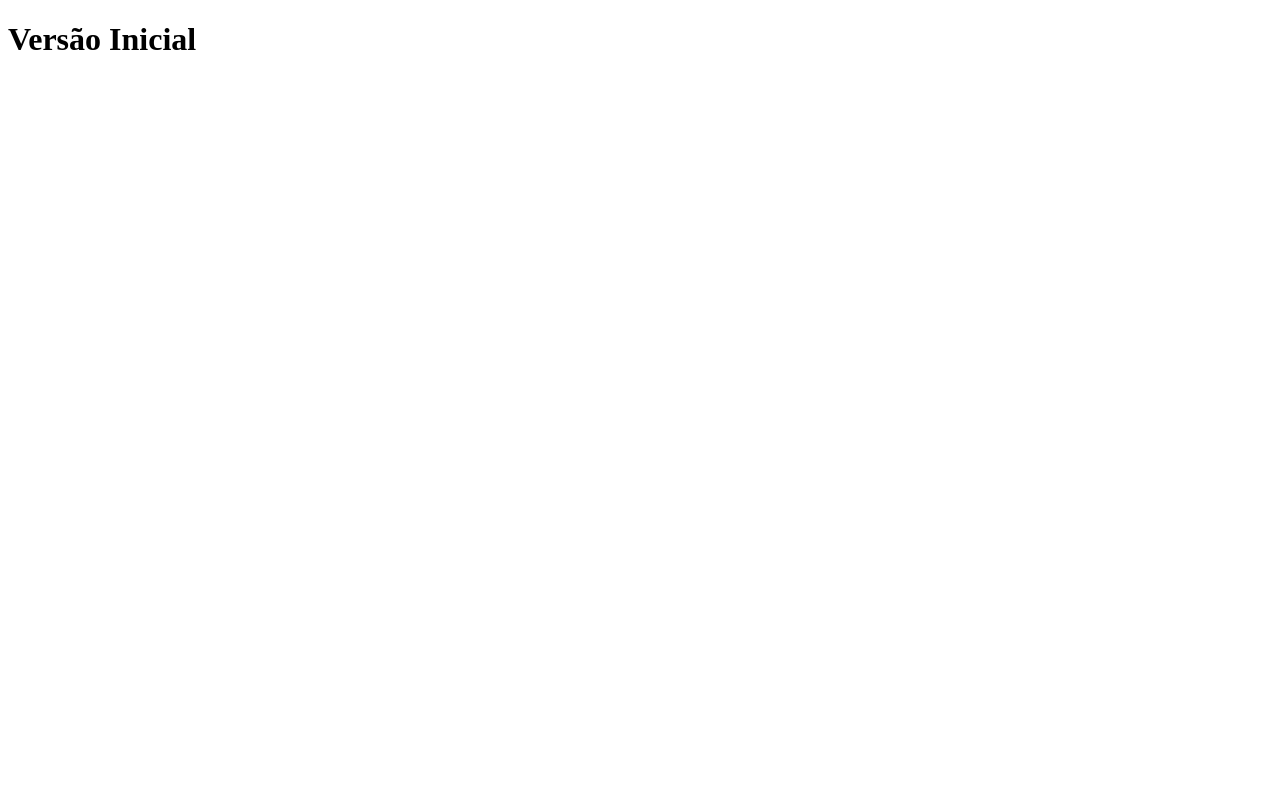
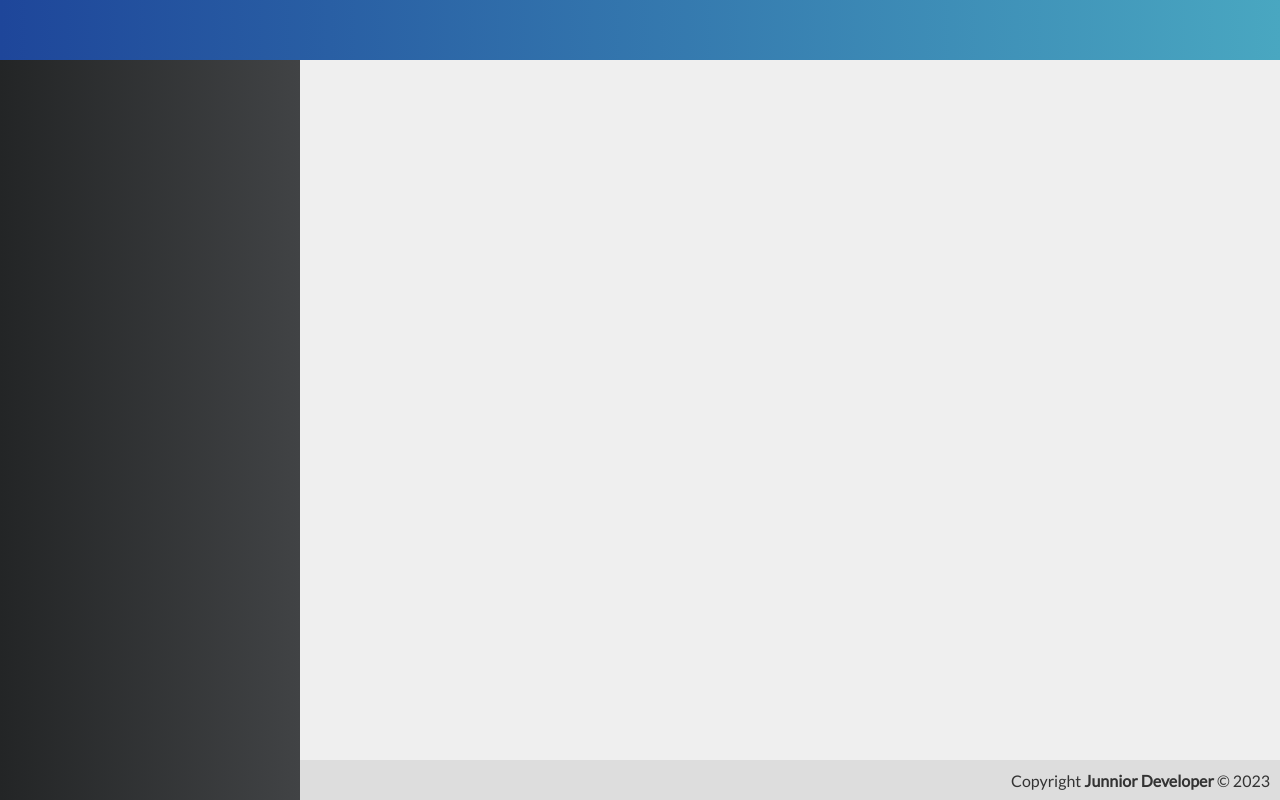
Before and after one commit to JuniorPaula/k4dev-ui, a Vue app: page / in a window 1280 px wide. Built offline with nearby package versions, Linux system fonts and the light colour scheme.

Commit message:
feat: implements components for the main layout

```diff
--- a/package.json
+++ b/package.json
@@ -25,6 +25,7 @@
     "@vue/cli-plugin-babel": "3.0.1",
     "@vue/cli-plugin-eslint": "3.0.1",
     "@vue/cli-service": "3.0.1",
+    "@vue/runtime-dom": "^3.3.4",
     "vue-template-compiler": "2.5.17"
   },
   "eslintConfig": {
--- a/src/App.vue
+++ b/src/App.vue
@@ -1,15 +1,52 @@
 <template>
 	<div id="app">
-		<h1>Versão Inicial</h1>
+		<Header />
+		<Menu />
+		<Content />
+		<Footer />
 	</div>
 </template>
 
 <script>
+import Menu from './components/templates/Menu.vue'
+import Header from './components/templates/Header.vue'
+import Content from './components/templates/Content.vue'
+import Footer from './components/templates/Footer.vue'
+
+
 export default {
 	name: "App",
+	components: {
+		Menu,
+		Header,
+		Content,
+		Footer
+	}
 }
+
 </script>
 
 <style>
+	* {
+		font-family: "Lato", sans-serif;
+	}
+
+	body {
+		margin: 0;
+	}
+
+	#app {
+		--webkit-font-smoothing: antialiased;
+		-moz-osx-font-smoothing: grayscale;
+
+		height: 100vh;
+		display: grid;
+		grid-template-rows: 60px 1fr 40px;
+		grid-template-columns: 300px 1fr;
+		grid-template-areas:
+			"header header"
+			"menu content"
+			"menu footer";
+	}
 
 </style>
--- /dev/null
+++ b/src/components/templates/Content.vue
@@ -0,0 +1,19 @@
+<template lang="">
+    <div class="content">
+
+    </div>
+</template>
+
+<script>
+export default {
+    name: 'Content',
+}
+</script>
+
+<style>
+    .content {
+        grid-area: content;
+        background-color: #efefef;
+        padding: 20px;
+    }
+</style>
--- /dev/null
+++ b/src/components/templates/Footer.vue
@@ -0,0 +1,24 @@
+<template>
+    <footer class="footer">
+        <span>Copyright <strong>Junnior Developer</strong> &copy; 2023</span>
+    </footer>
+</template>
+
+<script>
+export default {
+    name: 'Footer',
+}
+</script>
+
+<style>
+    .footer {
+        grid-area: footer;
+        background-color: #DDD;
+        color: #333;
+
+        display: flex;
+        align-items: center;
+        justify-content: flex-end;
+        padding-right: 10px;
+    }
+</style>
--- /dev/null
+++ b/src/components/templates/Header.vue
@@ -0,0 +1,22 @@
+<template>
+    <header class="header">
+
+    </header>
+</template>
+
+<script>
+export default {
+    name: 'Header',
+}
+</script>
+
+<style>
+    .header {
+        grid-area: header;
+        background: linear-gradient(to right, #1e469a, #49a7c1);
+
+        display: flex;
+        justify-content: center;
+        align-items: center;
+    }
+</style>
--- /dev/null
+++ b/src/components/templates/Menu.vue
@@ -0,0 +1,22 @@
+<template>
+    <aside class="menu">
+
+    </aside>
+</template>
+
+<script>
+export default {
+    name: 'Menu',
+}
+</script>
+
+<style>
+    .menu {
+        grid-area: menu;
+        background: linear-gradient(to right, #232526, #414345);
+
+        display: flex;
+        flex-direction: column;
+        flex-wrap: wrap;
+    }
+</style>
```
Also changed, not shown: 1 other file (tests, documents, lock files or other folders).
